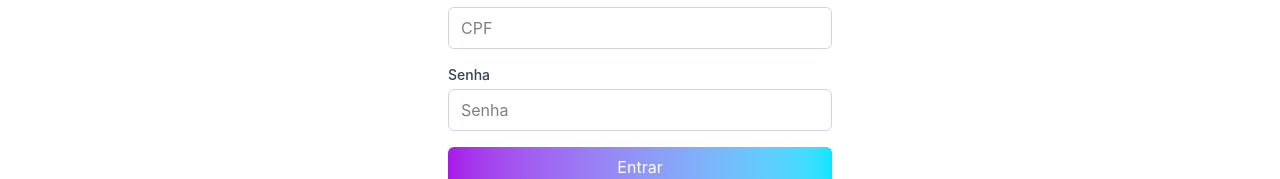
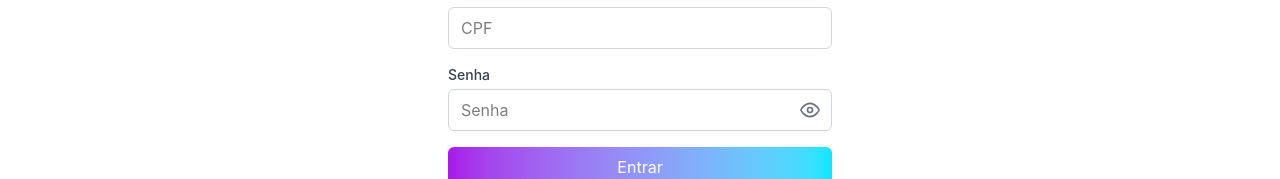
Before and after one commit to crmprojetointegrador/crm_front, a React (Vite) app: page /login in a window 1280 px wide. Shown: the part 229-408 px from the top of the page. Built offline with nearby package versions, Linux system fonts and the light colour scheme.

Commit message:
visualizar/ocultar senha ao clicar no icone

```diff
--- a/src/pages/login/Login.tsx
+++ b/src/pages/login/Login.tsx
@@ -3,12 +3,15 @@ import { Link, useNavigate } from "react-router-dom";
 import { ClipLoader } from "react-spinners";
 import type { UsuarioLogin } from "../../models/UsuarioLogin";
 import { AuthContext } from "../../contexts/AuthContext";
+import { FiEye, FiEyeOff } from "react-icons/fi";
 
 function Login() {
 
     const navigate = useNavigate();
 
     const { usuario, handleLogin, isLoading } = useContext(AuthContext)
+
+    const [senhaVisivel, setSenhaVisivel] = useState(false);
 
     const [usuarioLogin, setUsuarioLogin] = useState<UsuarioLogin>(
         {} as UsuarioLogin
@@ -53,18 +56,27 @@ function Login() {
                     />
                 </div>
 
-                <div className="flex flex-col w-full gap-1">
+                <div className="flex flex-col w-full gap-1 relative">
                     <label htmlFor="senha" className="text-sm font-medium text-gray-700">Senha</label>
+                    <div className="relative">
                         <input
-                        type="password"
+                            type={senhaVisivel ? "text" : "password"}
                             id="senha"
                             name="senha"
                             placeholder="Senha"
                             autoComplete="current-password"
-                        className="border border-gray-300 rounded-md px-3 py-2 focus:outline-none focus:ring-2 focus:ring-purple-500"
+                            className="border border-gray-300 rounded-md px-3 py-2 pr-10 focus:outline-none focus:ring-2 focus:ring-purple-500 w-full"
                             value={usuarioLogin.senha}
                             onChange={(e: ChangeEvent<HTMLInputElement>) => atualizarEstado(e)}
                         />
+                        <button
+                            type="button"
+                            onClick={() => setSenhaVisivel(!senhaVisivel)}
+                            className="absolute right-3 top-2/4 transform -translate-y-1/2 text-gray-500 hover:text-gray-700"
+                        >
+                            {senhaVisivel ? <FiEyeOff size={20} /> : <FiEye size={20} />}
+                        </button>
+                    </div>
                 </div>
 
                 <button
```
Lines whose indentation alone changed are shown as unchanged.
